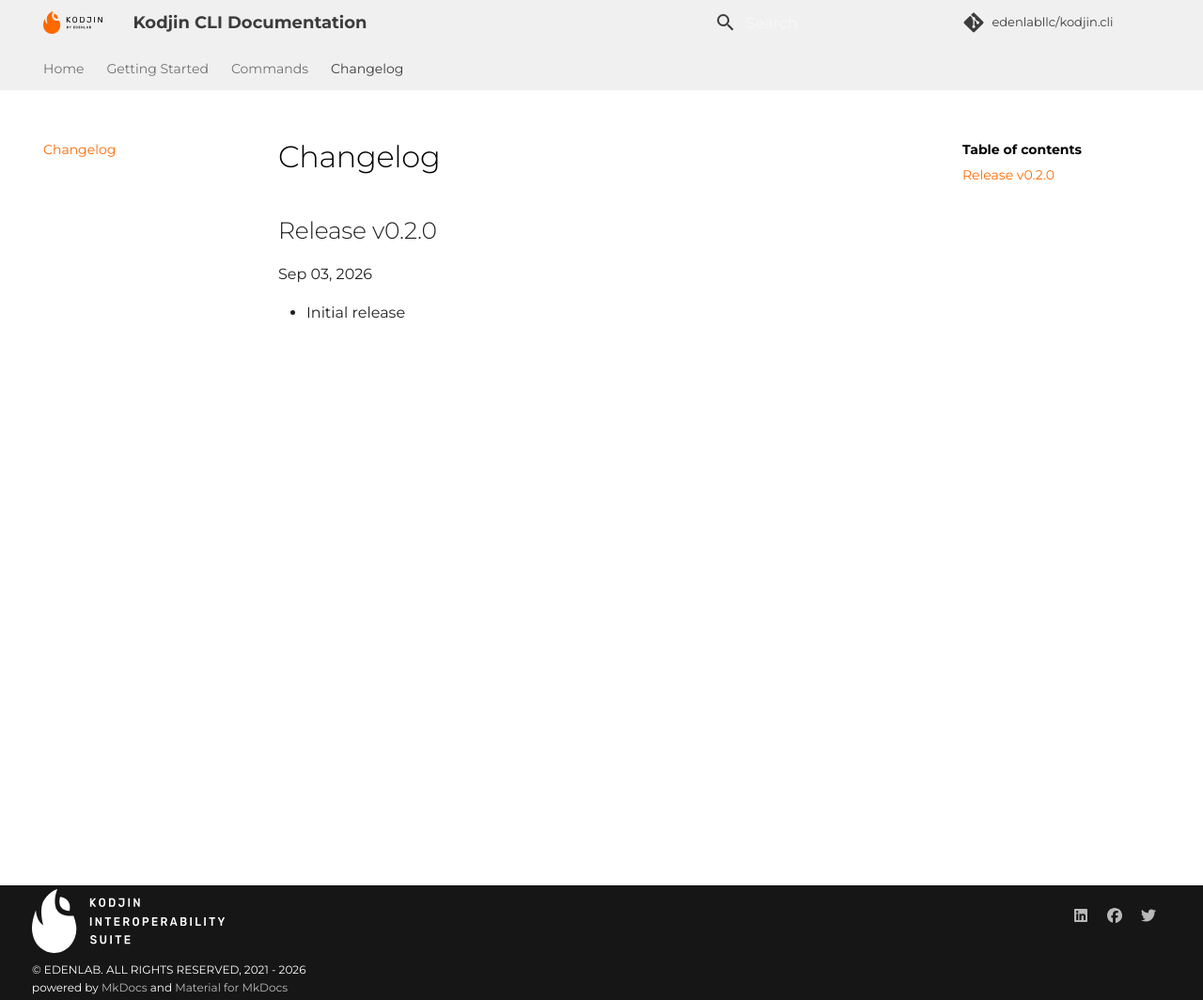
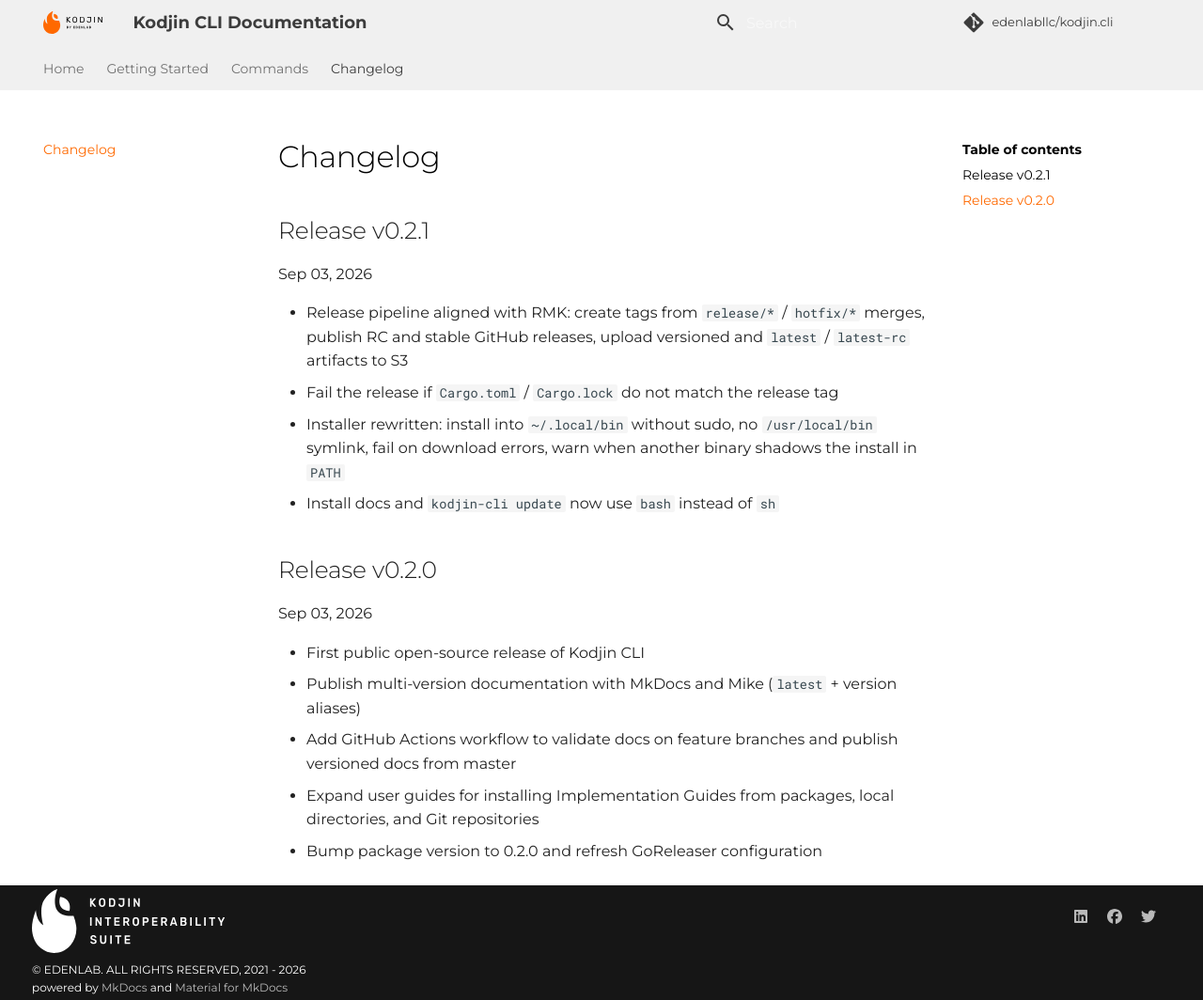
Before and after one commit to edenlabllc/kodjin.cli, an MkDocs documentation site: the page built from docs/changelog.md, in a window 1280 px wide and 1064 px high. Shown: the whole window at 94% size. Built offline with MkDocs 1.6.1 and Material for MkDocs 9.7.7, drawn with Linux system fonts in a browser that asks for light colours; comment, search, counter and statistics services are not loaded; the version menu is left out.

Commit message:
chore: release v0.2.1
- Updated version to 0.2.1 in Cargo.toml and Cargo.lock
- Enhanced installer.sh to use bash, install to ~/.local/bin, and handle download errors
- Updated installation instructions in README.md, FAQ.md, and installation.md to use bash
- Improved error handling and warnings in installer.sh
- Updated changelog for v0.2.1 release

````diff
--- a/.goreleaser.yaml
+++ b/.goreleaser.yaml
@@ -91,7 +91,7 @@
     Install this version:
 
     ```
-    curl -sL "https://edenlabllc-kodjin-cli.s3.eu-north-1.amazonaws.com/kodjin-cli/installer.sh" | bash -s -- {{ .Tag }}
+    curl -fsSL "https://edenlabllc-kodjin-cli.s3.eu-north-1.amazonaws.com/kodjin-cli/installer.sh" | bash -s -- {{ .Tag }}
     ```
 
     Update an existing installation:
--- a/Cargo.toml
+++ b/Cargo.toml
@@ -1,6 +1,6 @@
 [package]
 name = "kodjin-cli"
-version = "0.2.0"
+version = "0.2.1"
 edition = "2021"
 
 [dependencies]
--- a/docs/changelog.md
+++ b/docs/changelog.md
@@ -1,4 +1,16 @@
+## Release v0.2.1
+Sep 03, 2026
+
+- Release pipeline aligned with RMK: create tags from `release/*` / `hotfix/*` merges, publish RC and stable GitHub releases, upload versioned and `latest` / `latest-rc` artifacts to S3
+- Fail the release if `Cargo.toml` / `Cargo.lock` do not match the release tag
+- Installer rewritten: install into `~/.local/bin` without sudo, no `/usr/local/bin` symlink, fail on download errors, warn when another binary shadows the install in `PATH`
+- Install docs and `kodjin-cli update` now use `bash` instead of `sh`
+
 ## Release v0.2.0
 Sep 03, 2026
 
-- Initial release
+- First public open-source release of Kodjin CLI
+- Publish multi-version documentation with MkDocs and Mike (`latest` + version aliases)
+- Add GitHub Actions workflow to validate docs on feature branches and publish versioned docs from master
+- Expand user guides for installing Implementation Guides from packages, local directories, and Git repositories
+- Bump package version to 0.2.0 and refresh GoReleaser configuration
````
Also changed, not shown: README.md (+3 -3 lines), docs/faq.md (+1 -1 lines), docs/installation.md (+1 -1 lines), 3 other files.
